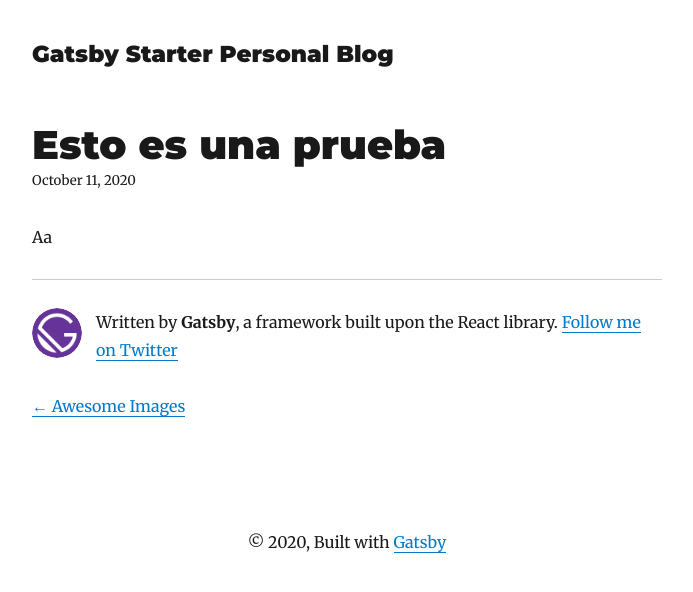
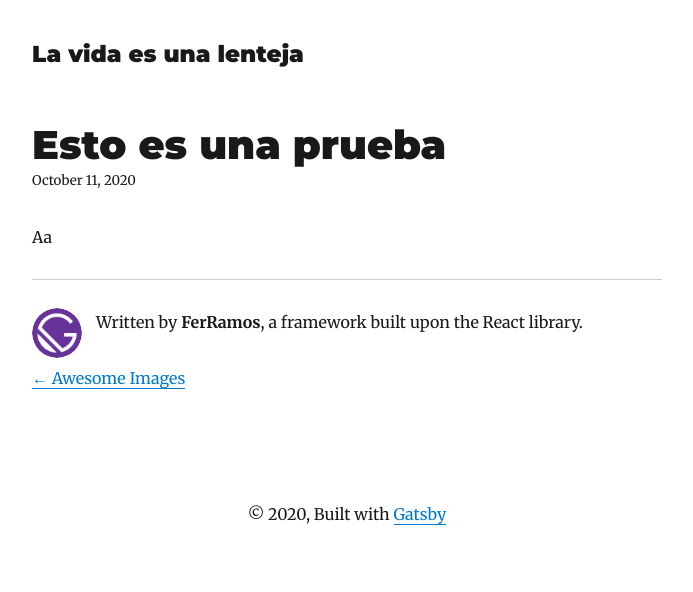
Before and after one commit to Fernan-Ramos/personal-blog, a Gatsby site: page /blog/esto-es-una-prueba/ in a window 1280 px wide. Shown: the whole page, without its empty margins (293-986 px from the left). Built offline with nearby package versions, Linux system fonts and the light colour scheme; Gatsby itself is replaced by a stand-in of ours; some packages are replaced by stand-ins of ours.

Commit message:
Work in blog

```diff
--- a/gatsby-config.js
+++ b/gatsby-config.js
@@ -1,13 +1,10 @@
 module.exports = {
   siteMetadata: {
     // edit below
-    title: `Gatsby Starter Personal Blog`,
-    author: `Gatsby`,
-    description: `A starter personal blog with styled components, dark mode, and Netlify CMS.`,
-    siteUrl: `https://gatsby-starter-blog-demo.netlify.com/`,
-    social: {
-      twitter: `gatsbyjs`,
-    },
+    title: `La vida es una lenteja`,
+    author: `FerRamos`,
+    description: `Un blog inusual`,
+    siteUrl: `https://lavidaesunalenteja.netlify.app/`,
   },
   plugins: [
     `gatsby-plugin-netlify-cms`,
@@ -114,8 +111,8 @@
     {
       resolve: `gatsby-plugin-manifest`,
       options: {
-        name: `Gatsby Starter Blog`,
-        short_name: `GatsbyJS`,
+        name: `La vida es una lenteja`,
+        short_name: `FerRamos`,
         start_url: `/`,
         background_color: `#ffffff`,
         theme_color: `#663399`,
--- a/src/components/bio.js
+++ b/src/components/bio.js
@@ -17,7 +17,7 @@
     <StaticQuery
       query={bioQuery}
       render={data => {
-        const { author, social } = data.site.siteMetadata
+        const { author } = data.site.siteMetadata
         return (
           <Container>
             <Image
@@ -36,10 +36,6 @@
             <p>
               Written by <strong>{author}</strong>, a framework built upon the
               React library.
-              {` `}
-              <a href={`https://twitter.com/${social.twitter}`}>
-                Follow me on Twitter
-              </a>
             </p>
           </Container>
         )
@@ -60,9 +56,6 @@
     site {
       siteMetadata {
         author
-        social {
-          twitter
-        }
       }
     }
   }
```
